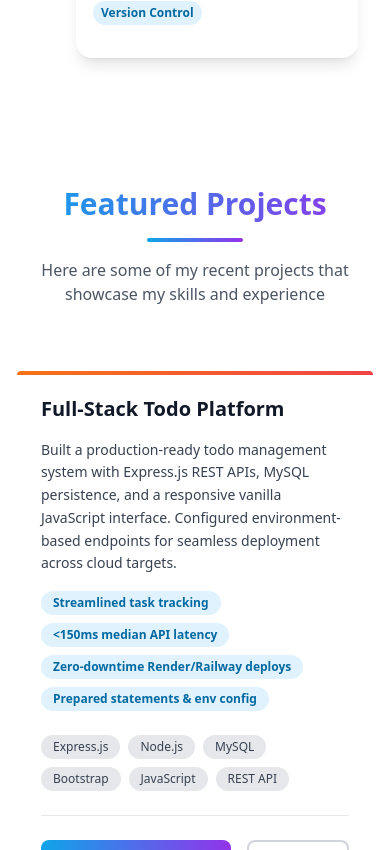
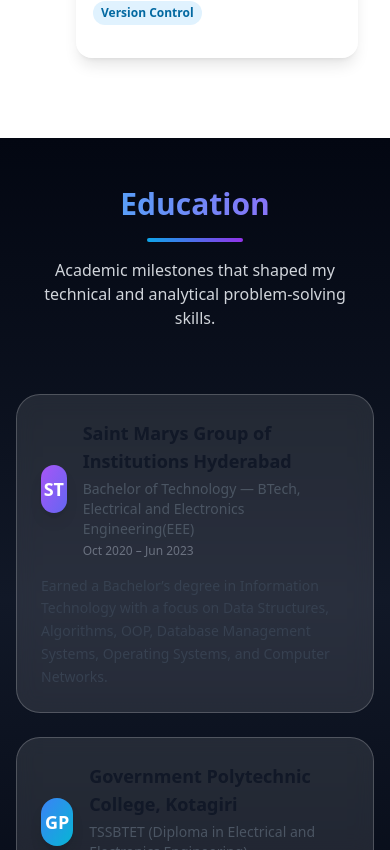
Before and after one commit to gunjivinay/Vinay-Portfolio, a Next.js app: page / in a window 390 px wide. Shown: the part 2969-3819 px from the top of the page. Built offline with nearby package versions, Linux system fonts and the light colour scheme.

Commit message:
added education,company logo

```diff
--- a/app/page.tsx
+++ b/app/page.tsx
@@ -1,6 +1,7 @@
 import Hero from '@/components/sections/Hero'
 import About from '@/components/sections/About'
 import Experience from '@/components/sections/Experience'
+import Education from '@/components/sections/Education'
 import Projects from '@/components/sections/Projects'
 import Skills from '@/components/sections/Skills'
 import Contact from '@/components/sections/Contact'
@@ -11,6 +12,7 @@
       <Hero />
       <About />
       <Experience />
+      <Education />
       <Projects />
       <Skills />
       <Contact />
--- a/components/Navigation.tsx
+++ b/components/Navigation.tsx
@@ -10,6 +10,7 @@
   { name: 'Home', href: '#home' },
   { name: 'About', href: '#about' },
   { name: 'Experience', href: '#experience' },
+  { name: 'Education', href: '#education' },
   { name: 'Projects', href: '#projects' },
   { name: 'Skills', href: '#skills' },
   { name: 'Contact', href: '#contact' },
--- /dev/null
+++ b/components/sections/Education.tsx
@@ -0,0 +1,106 @@
+'use client'
+
+import { motion } from 'framer-motion'
+import { useInView } from 'react-intersection-observer'
+
+type EducationEntry = {
+  institution: string
+  degree: string
+  period: string
+  description: string
+  emblem: string
+  gradient: string
+}
+
+const educationHistory: EducationEntry[] = [
+  {
+    institution: 'Saint Marys Group of Institutions Hyderabad',
+    degree: 'Bachelor of Technology — BTech, Electrical and Electronics Engineering(EEE)',
+    period: 'Oct 2020 – Jun 2023',
+    description:
+      'Earned a Bachelor’s degree in Information Technology with a focus on Data Structures, Algorithms, OOP, Database Management Systems, Operating Systems, and Computer Networks.',
+    emblem: 'ST',
+    gradient: 'from-purple-500 to-indigo-500',
+  },
+  {
+    institution: 'Government Polytechnic College, Kotagiri',
+    degree: 'TSSBTET (Diploma in Electrical and Electronics Engineering)',
+    period: 'Jun 2017 – Apr 2020',
+    description:
+      'Earned a Diploma in Electrical and Electronics Engineering with a focus on Circuit Theory, Digital Electronics, Power Electronics, Control Systems, and Industrial Electronics.',
+    emblem: 'GP',
+    gradient: 'from-blue-500 to-cyan-500',
+  },
+]
+
+function EducationCard({ entry, index }: { entry: EducationEntry; index: number }) {
+  const { ref, inView } = useInView({ threshold: 0.2, triggerOnce: true })
+
+  return (
+    <motion.div
+      ref={ref}
+      initial={{ opacity: 0, y: 50 }}
+      animate={inView ? { opacity: 1, y: 0 } : { opacity: 1, y: 0 }}
+      transition={{ duration: 0.3, delay: index * 0.1 }}
+      className="glass rounded-3xl p-6 sm:p-8 md:p-10 space-y-4 border border-white/10 dark:border-white/5 hover:shadow-2xl transition-all duration-300"
+    >
+      <div className="flex items-center gap-4 sm:gap-6">
+        <div
+          className={`flex h-12 w-12 sm:h-14 sm:w-14 items-center justify-center rounded-2xl bg-gradient-to-br ${entry.gradient} text-white text-lg sm:text-xl font-bold shadow-lg`}
+        >
+          {entry.emblem}
+        </div>
+        <div className="space-y-1">
+          <h3 className="text-lg sm:text-xl md:text-2xl font-semibold text-gray-900 dark:text-white">
+            {entry.institution}
+          </h3>
+          <p className="text-sm sm:text-base text-gray-600 dark:text-gray-400">
+            {entry.degree}
+          </p>
+          <p className="text-xs sm:text-sm text-gray-500 dark:text-gray-500">
+            {entry.period}
+          </p>
+        </div>
+      </div>
+
+      <p className="text-sm sm:text-base text-gray-700 dark:text-gray-300 leading-relaxed">
+        {entry.description}
+      </p>
+    </motion.div>
+  )
+}
+
+export default function Education() {
+  const [ref, inView] = useInView({ threshold: 0.1, triggerOnce: true })
+
+  return (
+    <section
+      id="education"
+      className="section-padding bg-gradient-to-b from-gray-950 via-gray-900 to-gray-950 text-white"
+    >
+      <div className="max-w-6xl mx-auto px-4 sm:px-6 lg:px-8">
+        <motion.div
+          ref={ref}
+          initial={{ opacity: 0, y: 50 }}
+          animate={inView ? { opacity: 1, y: 0 } : { opacity: 1, y: 0 }}
+          transition={{ duration: 0.4 }}
+          className="text-center mb-16"
+        >
+          <h2 className="text-3xl sm:text-4xl md:text-5xl font-bold mb-4 bg-gradient-to-r from-primary-400 to-purple-500 bg-clip-text text-transparent">
+            Education
+          </h2>
+          <div className="w-24 h-1 bg-gradient-to-r from-primary-500 to-purple-600 mx-auto rounded-full" />
+          <p className="mt-4 sm:mt-6 text-base sm:text-lg text-gray-300 max-w-2xl mx-auto px-4">
+            Academic milestones that shaped my technical and analytical problem-solving skills.
+          </p>
+        </motion.div>
+
+        <div className="space-y-6 sm:space-y-8">
+          {educationHistory.map((entry, index) => (
+            <EducationCard key={entry.institution} entry={entry} index={index} />
+          ))}
+        </div>
+      </div>
+    </section>
+  )
+}
--- a/components/sections/Experience.tsx
+++ b/components/sections/Experience.tsx
@@ -1,6 +1,7 @@
 'use client'
 
 import { useState } from 'react'
+import Image from 'next/image'
 import { motion, AnimatePresence } from 'framer-motion'
 import { useInView } from 'react-intersection-observer'
 
@@ -25,7 +26,7 @@
   {
     title: 'Software Consultant',
     company: 'Nexzap',
-    period: 'Apr 2024 - Nov 2024',
+    period: 'Jun 2024 - Nov 2024',
     summary: 'Contributed to Nexzap\'s early-stage startup setup—laying foundational development systems and kickstarting product development.',
     technologies: ['Startup Engineering', 'React', 'Project Bootstrapping', 'Version Control'],
     details: {
@@ -75,8 +76,8 @@
       >
         {/* Company Logo/Icon */}
         <div className="mb-4">
-          <div className="w-12 h-12 rounded-lg bg-gradient-to-r from-primary-500 to-purple-600 flex items-center justify-center text-white font-bold text-xl">
-            N
+          <div className="relative w-12 h-12 rounded-lg overflow-hidden shadow-lg">
+            <Image src="/logo.png" alt={`${experience.company} logo`} fill className="object-cover" sizes="48px" />
           </div>
         </div>
 
```
Also changed, not shown: public/logo.png (added).
